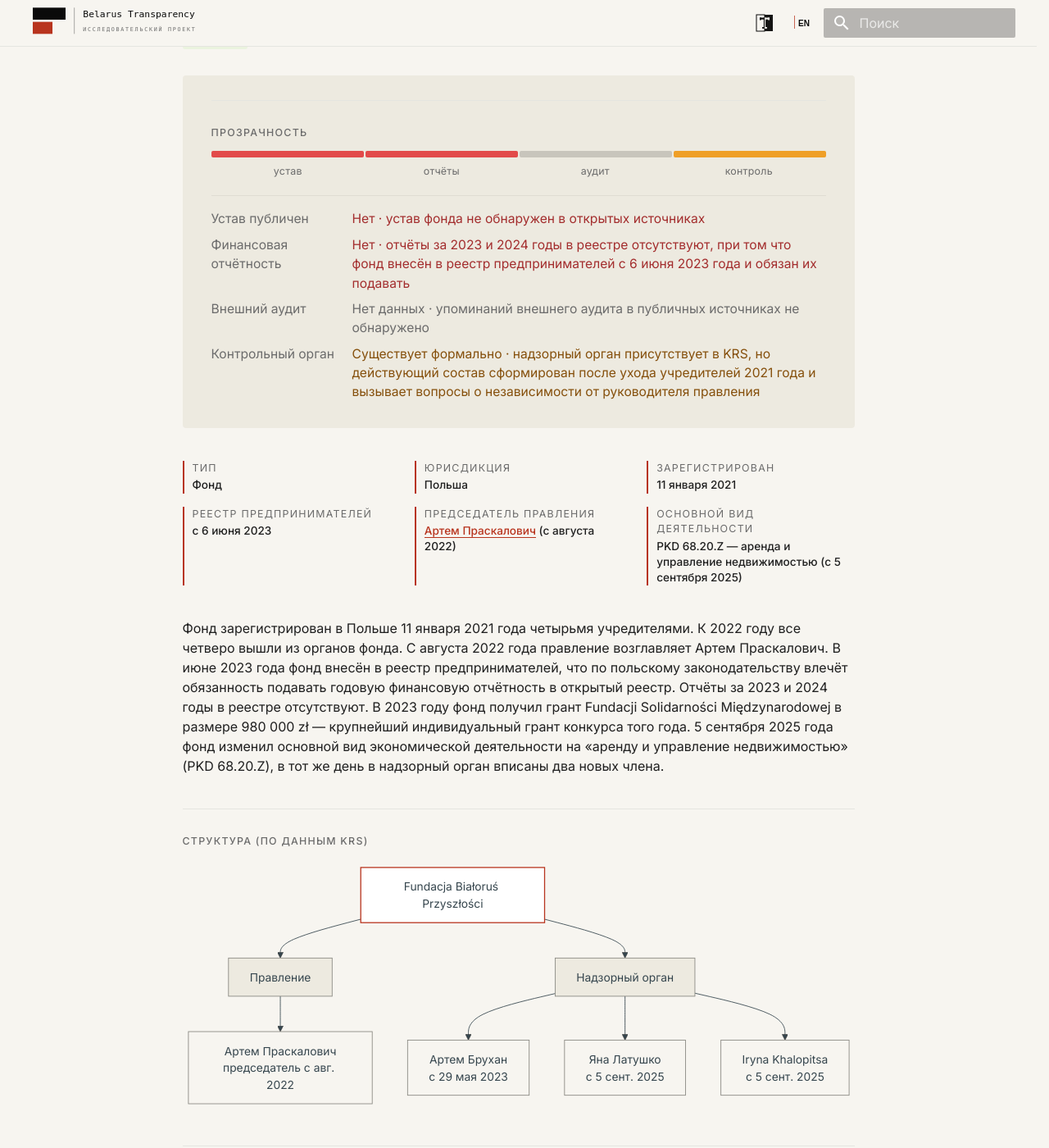
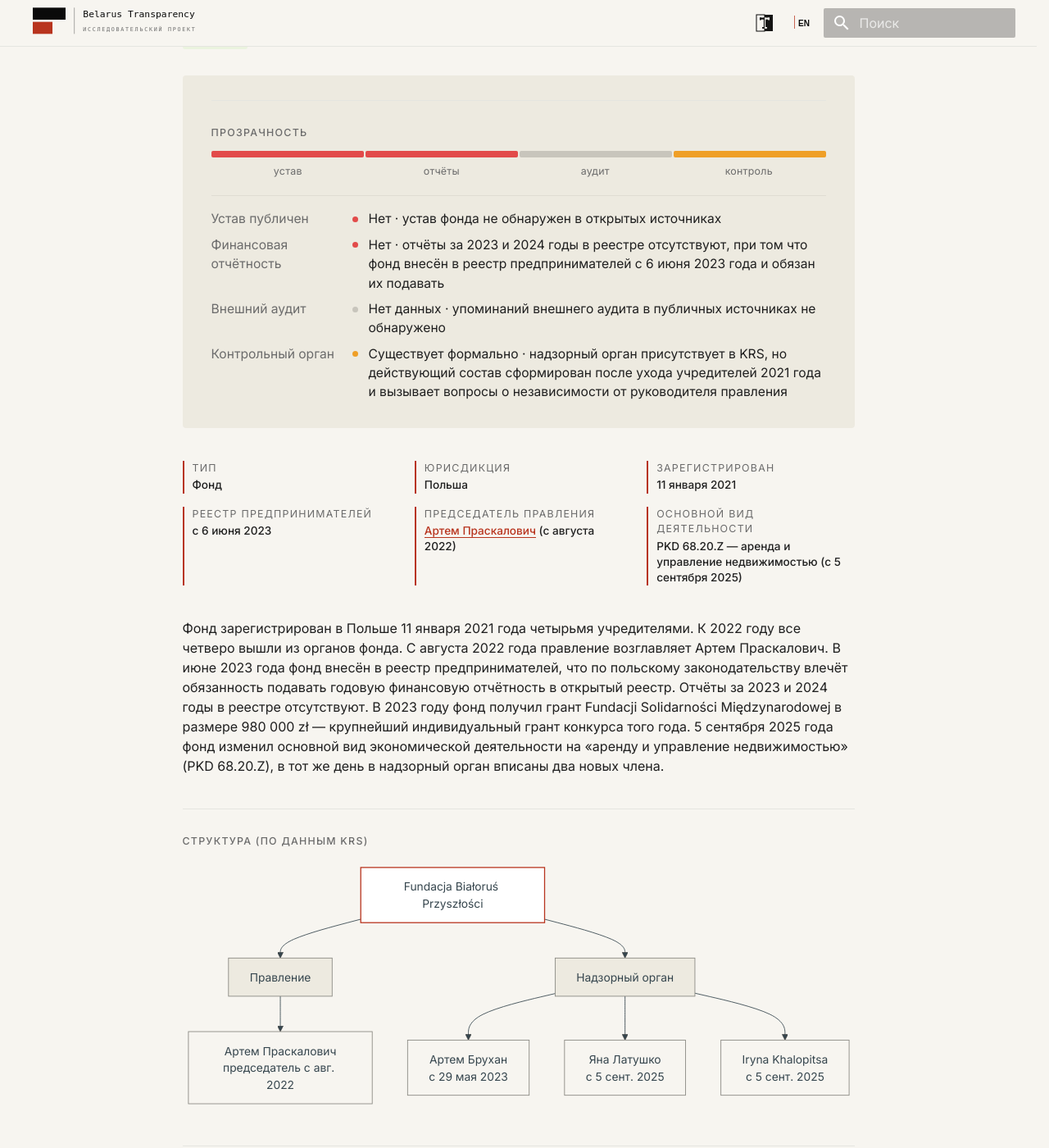
Before and after one commit to belarustransparency/belarus-transparency, an MkDocs documentation site: the page built from docs/organizations/bialorus-przyszlosci-fund.md, in a window 1280 px wide and 1400 px high, scrolled down 276 px. Shown: the whole window at 82% size. Built offline with MkDocs 1.6.1 and Material for MkDocs 9.7.7, drawn with Linux system fonts in a browser that asks for light colours; comment, search, counter and statistics services are not loaded.

Commit message:
new css3

```diff
--- a/docs/stylesheets/extra.css
+++ b/docs/stylesheets/extra.css
@@ -2200,37 +2200,43 @@
   color: #9A9893;
 }
 
-.bt-tp-value-yes {
-  color: #3B6D11;
-}
-
-.bt-tp-value-no {
-  color: #A32D2D;
-}
-
-.bt-tp-value-unk {
-  color: #6B6B6B;
-}
-
+/* Значение — обычный тёмный текст, цвет только через точку-маркер слева.
+   Маркер рисуется через ::before; цвет берётся из --bt-marker, заданного
+   на классах-модификаторах ниже. */
+.bt-tp-value-yes,
+.bt-tp-value-no,
+.bt-tp-value-unk,
 .bt-tp-value-part {
-  color: #854F0B;
-}
-
-[data-md-color-scheme="slate"] .bt-tp-value-yes {
-  color: #97C459;
-}
-
-[data-md-color-scheme="slate"] .bt-tp-value-no {
-  color: #F09595;
-}
-
-[data-md-color-scheme="slate"] .bt-tp-value-unk {
-  color: #9A9893;
-}
-
-[data-md-color-scheme="slate"] .bt-tp-value-part {
-  color: #EF9F27;
-}
+  color: var(--md-default-fg-color);
+  position: relative;
+  padding-left: 1rem;
+}
+
+.bt-tp-value-yes::before,
+.bt-tp-value-no::before,
+.bt-tp-value-unk::before,
+.bt-tp-value-part::before {
+  content: "";
+  position: absolute;
+  left: 0;
+  top: 0.55em;
+  width: 7px;
+  height: 7px;
+  border-radius: 50%;
+  background: var(--bt-marker);
+}
+
+.bt-tp-value-yes  { --bt-marker: #639922; }
+.bt-tp-value-no   { --bt-marker: #E24B4A; }
+.bt-tp-value-unk  { --bt-marker: #C8C5BC; }
+.bt-tp-value-part { --bt-marker: #EF9F27; }
+
+/* В тёмной теме маркеры чуть осветляем, чтобы не тонули в фоне.
+   "unk" в тёмной теме делаем темнее, чтобы держал ритм с другими. */
+[data-md-color-scheme="slate"] .bt-tp-value-yes  { --bt-marker: #97C459; }
+[data-md-color-scheme="slate"] .bt-tp-value-no   { --bt-marker: #F09595; }
+[data-md-color-scheme="slate"] .bt-tp-value-unk  { --bt-marker: #6B6A65; }
+[data-md-color-scheme="slate"] .bt-tp-value-part { --bt-marker: #EF9F27; }
 
 @media (max-width: 600px) {
   .bt-tp-row {
```
